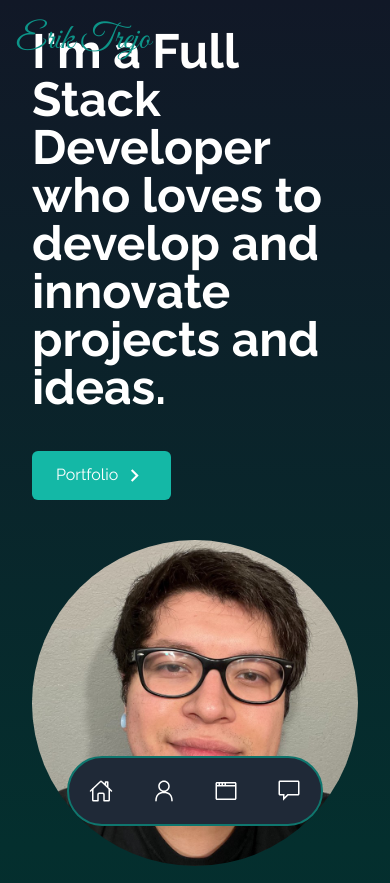
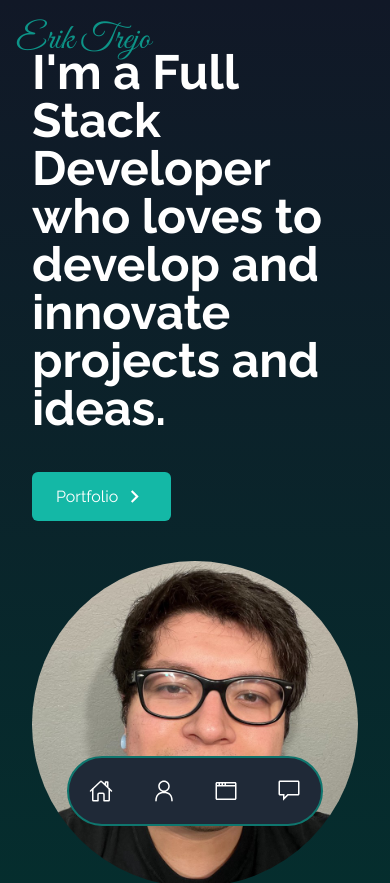
Before and after one commit to eTrejoLujano/portfolio, a React (Create React App) app: page / in a window 390 px wide. Shown: the top 883 px of the page. Built offline with nearby package versions, Linux system fonts and the light colour scheme; what taos would draw is missing.

Commit message:
top padding for home page

```diff
--- a/src/components/Home.jsx
+++ b/src/components/Home.jsx
@@ -10,9 +10,9 @@ function Home() {
   return (
     <div
       name="home"
-      className="h-screen w-full bg-gradient-to-b to-teal-950 from-gray-900 text-white py-[4rem]"
+      className="h-full w-full pt-[3rem] lg:pt-0 bg-gradient-to-b to-teal-950 from-gray-900 text-white py-[4rem]"
     >
-      <div className="w-full px-[2rem] pt-[3rem] lg:pt-0 space-y-[2rem] lg:space-y-0 lg:px-[6rem] flex flex-col items-center h-full justify-center lg:justify-between lg:flex-row">
+      <div className="w-full px-[2rem] space-y-[2rem] lg:space-y-0 lg:px-[6rem] flex flex-col items-center h-full justify-center lg:justify-between lg:flex-row">
         <div className="flex flex-col justify-center h-full">
           <h2 className="text-5xl sm:text-6xl font-bold text-white">
             I'm a Full Stack Developer who loves to develop and innovate
```
